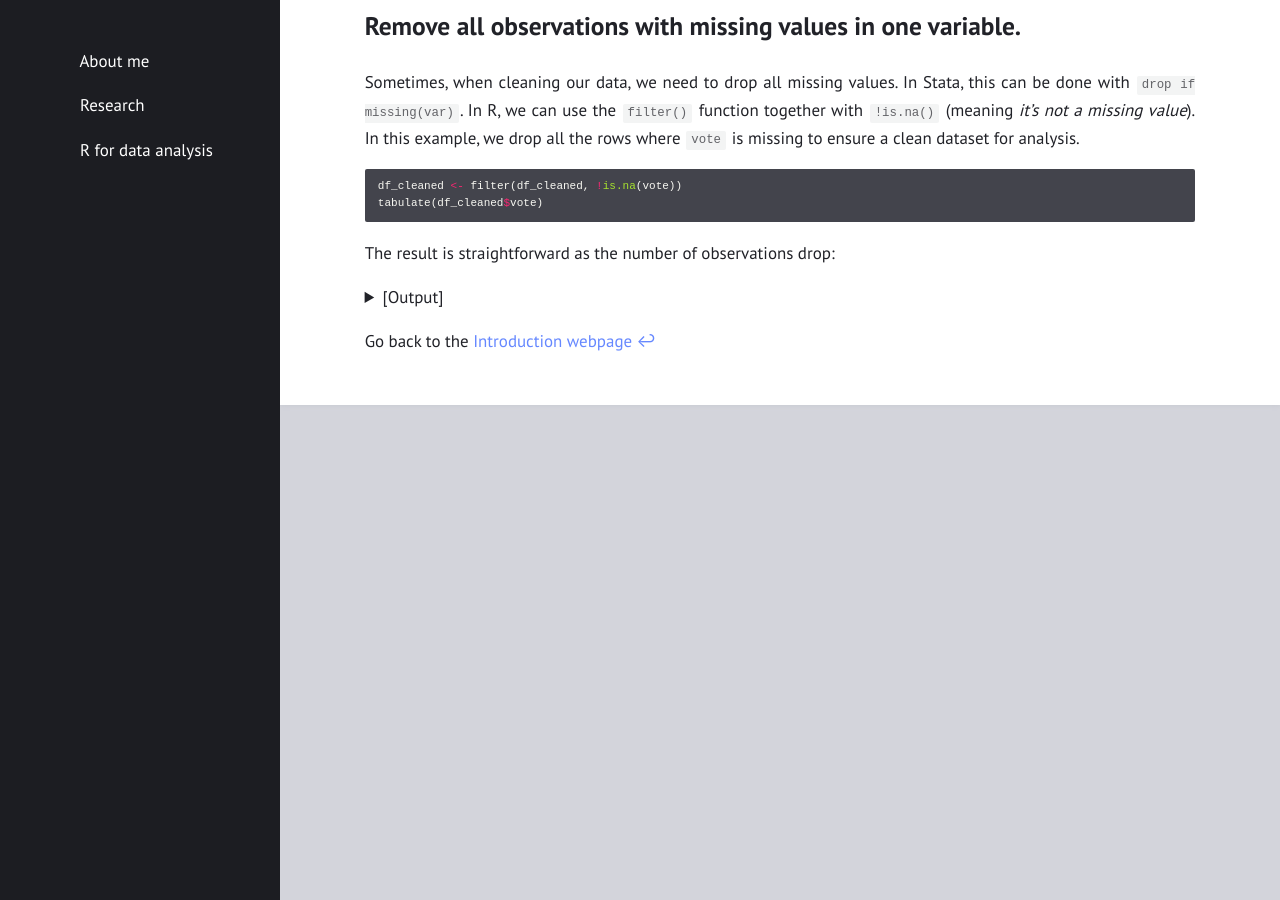
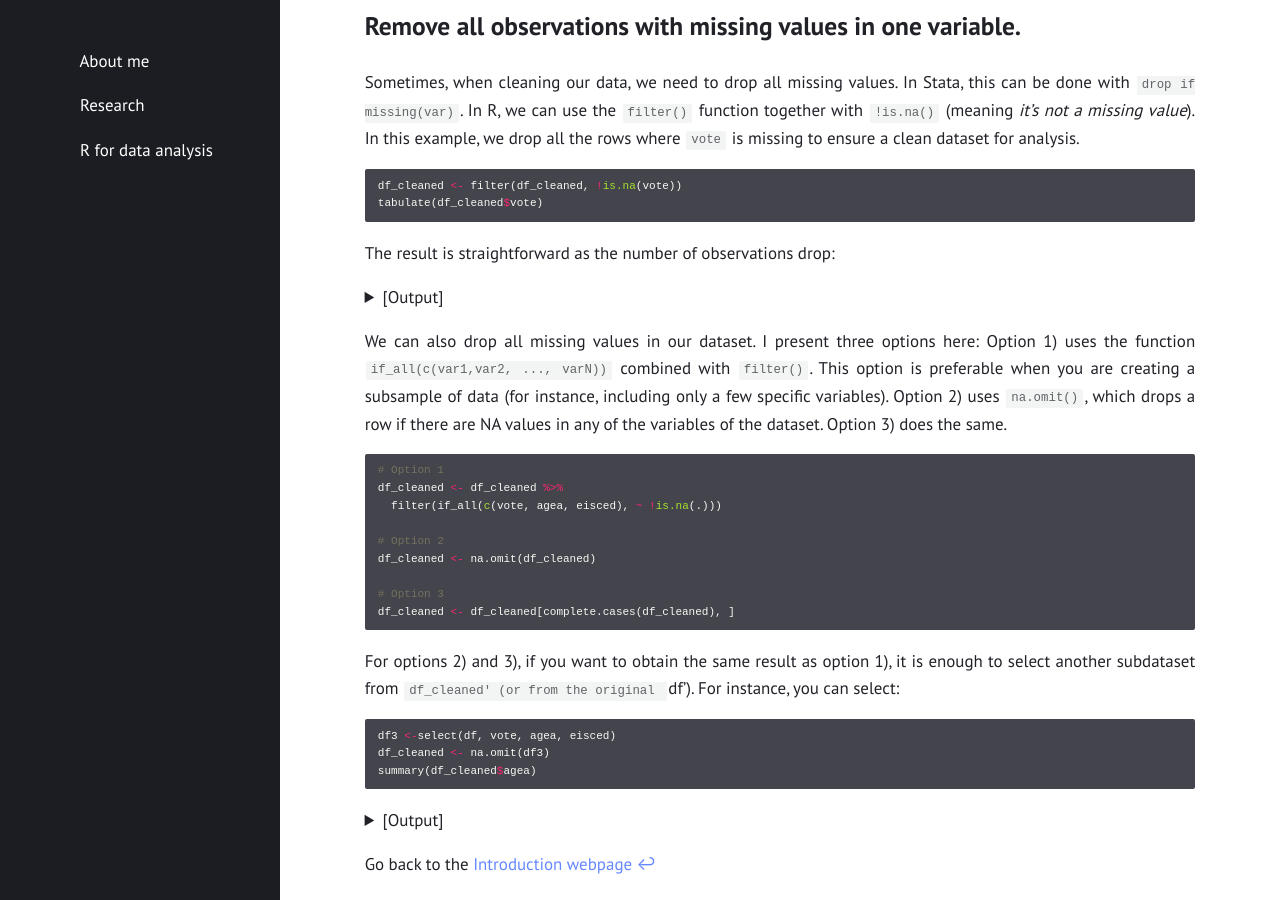
Before and after one commit to gubellom/gubellom.github.io, a Jekyll site: the page built from R files/Manipulation.md, in a window 1280 px wide and 900 px high, scrolled down 4046 px. Built offline with Jekyll 4.4.1, drawn with Linux system fonts in a browser that asks for light colours.

Commit message:
Update Manipulation.md
Signed-off-by: Michele Gubello <62111923+gubellom@users.noreply.github.com>

````diff
--- a/R files/Manipulation.md
+++ b/R files/Manipulation.md
@@ -302,10 +302,35 @@ The result is straightforward as the number of observations drop:
   </pre>
 </details>
 
-<!---
+We can also drop all missing values in our dataset. I present three options here: Option 1) uses the function `if_all(c(var1,var2, ..., varN))` combined with `filter()`. This option is preferable when you are creating a subsample of data (for instance, including only a few specific variables). Option 2) uses `na.omit()`, which drops a row if there are NA values in any of the variables of the dataset. Option 3) does the same.
+
+```r
+# Option 1
 df_cleaned <- df_cleaned %>%
-  filter(if_all(c(vote, age, income), ~ !is.na(.)))
---->
+  filter(if_all(c(vote, agea, eisced), ~ !is.na(.)))
+
+# Option 2
+df_cleaned <- na.omit(df_cleaned)
+
+# Option 3
+df_cleaned <- df_cleaned[complete.cases(df_cleaned), ]
+```
+For options 2) and 3), if you want to obtain the same result as option 1), it is enough to select another subdataset from `df_cleaned' (or from the original `df'). For instance, you can select:
+
+```r
+df3 <-select(df, vote, agea, eisced)
+df_cleaned <- na.omit(df3)
+summary(df_cleaned$agea)
+```
+<details>
+  <summary>[Output]</summary>
+  <pre>
+   # Summary shows no NA values exist
+  Min. 1st Qu.  Median    Mean 3rd Qu.    Max.
+  15.00   34.00   49.00   49.13   64.00  100.00
+  </pre>
+</details>
+
 
 Go back to the [Introduction webpage ↩ ](https://gubellom.github.io/michelegubello_Introduction/)
 
````
